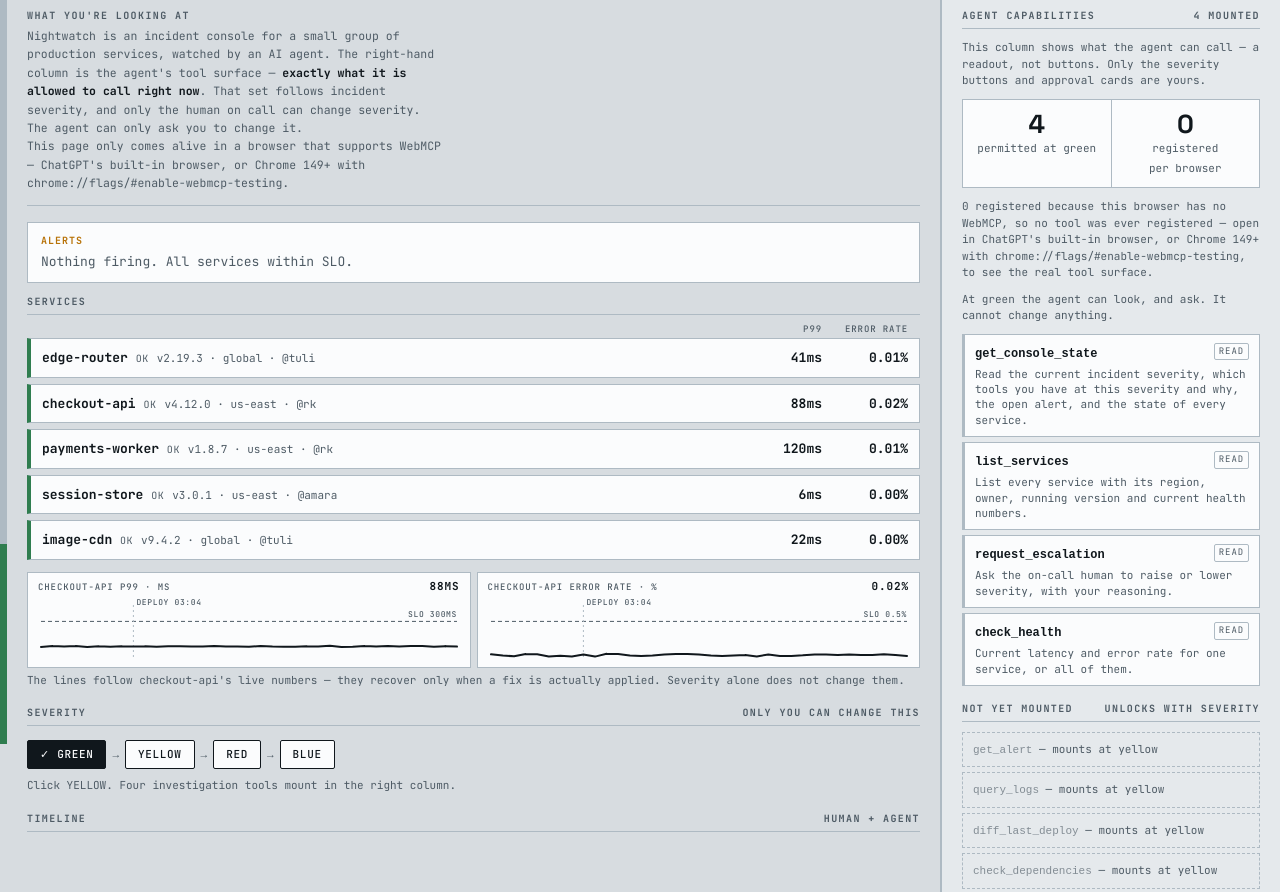
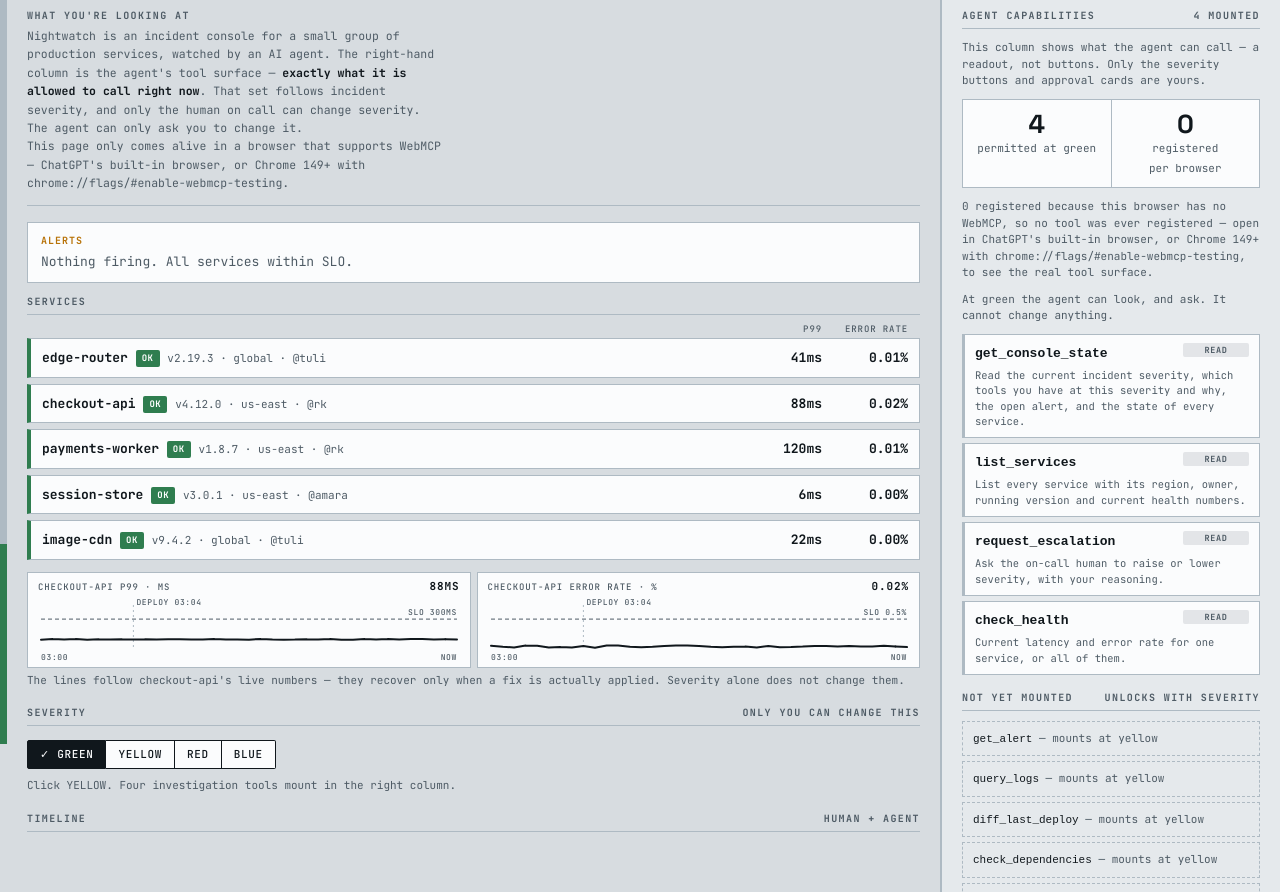
Before and after one commit to xan-antx/nightwatch, a website: page index.html in a window 1280 px wide. Shown: the part 56-948 px from the top of the page. Drawn offline with Linux system fonts and the light colour scheme.

Commit message:
Status pills, actor-coded timeline, segmented severity, tool hierarchy

```diff
--- a/index.html
+++ b/index.html
@@ -44,8 +44,12 @@ h2{font:700 10px/1 var(--mono);letter-spacing:.14em;text-transform:uppercase;col
 .svc b{font-weight:700}
 .svc .meta{color:var(--dim);font-size:11px}
 .svc .num{font-weight:700;text-align:right;min-width:74px}
-.svc .st{font:700 10px/1 var(--mono);letter-spacing:.06em;text-transform:uppercase;color:var(--ink)}
-.svc .st.ok{font-weight:400;color:var(--dim)}
+.svc .st{font:700 9px/1 var(--mono);letter-spacing:.06em;text-transform:uppercase;color:#fff;
+  padding:2px 6px 3px;border-radius:2px;background:var(--dim);vertical-align:1px}
+.svc .st.ok{background:var(--green)}
+.svc .st.failing{background:var(--red)}
+.svc .st.degraded{background:var(--amber);color:var(--ink)}
+.svc .st.drained{background:var(--dim)}
 .svc .num.bad{color:var(--red)}
 
 #intro{margin:0 0 16px;padding:0 0 12px;border-bottom:1px solid var(--rule)}
@@ -80,12 +84,18 @@ h2{font:700 10px/1 var(--mono);letter-spacing:.14em;text-transform:uppercase;col
 .ch-mark{stroke:var(--rule);stroke-dasharray:2 3}
 .ch-label{font:500 8px var(--mono);fill:var(--dim);letter-spacing:.08em;text-transform:uppercase}
 
-#alertbox{background:#FCF3E2;border:1px solid var(--amber);padding:11px 13px;margin-bottom:14px}
+#alertbox{background:color-mix(in srgb, var(--amber) 14%, var(--panel));border:1px solid var(--amber);padding:11px 13px;margin-bottom:14px}
 #alertbox.none{background:var(--panel);border-color:var(--rule);color:var(--dim)}
 #alertbox b{font:700 10px var(--mono);letter-spacing:.1em;text-transform:uppercase;color:var(--amber);display:block;margin-bottom:5px}
+#alertbox strong{font-weight:700}
 
-.sevbtns{display:flex;gap:6px;flex-wrap:wrap;margin:14px 0 8px;align-items:center}
-.sevflow{color:var(--dim);font-size:11px;user-select:none}
+.sevbtns{display:flex;gap:0;flex-wrap:wrap;margin:14px 0 8px;align-items:stretch}
+.sevbtns button{border-radius:0}
+.sevbtns button + button{border-left-width:0}
+.sevbtns button:first-child{border-radius:2px 0 0 2px}
+.sevbtns button:last-child{border-radius:0 2px 2px 0}
+.sevbtns button.armed{position:relative;z-index:1;border-left-width:1.5px;margin-left:-1.5px}
+.sevbtns button.armed:first-child{margin-left:0}
 #sevguide{margin:0 0 10px;color:var(--dim);font-size:11px;line-height:1.5}
 button{font:500 11px/1 var(--mono);letter-spacing:.06em;text-transform:uppercase;padding:8px 12px;
   border:1.5px solid var(--ink);background:var(--panel);color:var(--ink);cursor:pointer;border-radius:2px}
@@ -103,20 +113,26 @@ button.danger:hover{background:var(--red);color:#fff}
 .tool.w{border-left-color:var(--amber)}
 .tool.d{border-left-color:var(--red)}
 .tool.firing{background:#EAF1FA;border-color:var(--blue);border-left-color:var(--blue)}
-.tool code{font-weight:700;font-size:12px}
-.tool .kind{float:right;font-size:9px;letter-spacing:.1em;text-transform:uppercase;color:var(--dim);
-  border:1px solid var(--rule);padding:1px 4px;border-radius:2px}
-.tool .kind.w{color:var(--amber);border-color:var(--amber)}
-.tool .kind.d{color:var(--red);border-color:var(--red)}
-.tool p{margin:4px 0 0;color:var(--dim);font-size:11px;line-height:1.4}
+.tool code{font-weight:700;font-size:13px}
+.tool .kind{float:right;width:66px;text-align:center;font:700 8.5px/1 var(--mono);letter-spacing:.08em;
+  text-transform:uppercase;color:var(--dim);padding:3px 0;border-radius:2px;
+  background:color-mix(in srgb, var(--dim) 14%, var(--panel))}
+.tool .kind.w{color:color-mix(in srgb, var(--amber) 72%, black);background:color-mix(in srgb, var(--amber) 16%, var(--panel))}
+.tool .kind.d{color:var(--red);background:color-mix(in srgb, var(--red) 12%, var(--panel))}
+.tool p{margin:5px 0 0;color:var(--dim);font-size:10.5px;line-height:1.45}
 .locked{border:1px dashed var(--rule);padding:8px 10px;margin-bottom:5px;color:var(--dim);font-size:11px}
-.locked code{opacity:.65}
+.locked code{color:var(--ink)}
 #truth{margin-top:12px;padding:8px 10px;border:1px solid var(--rule);background:var(--panel);
   font-size:11px;line-height:1.5;color:var(--dim)}
 #truth b{color:var(--ink)}
 
 #tl{list-style:none;margin:0;padding:0;max-height:280px;overflow:auto}
-#tl li{padding:5px 0;border-bottom:1px dotted var(--rule);display:flex;gap:8px;font-size:11.5px}
+#tl li{padding:7px 0;border-bottom:1px solid color-mix(in srgb, var(--rule) 55%, transparent);
+  display:flex;gap:8px;font-size:11.5px;align-items:baseline}
+#tl li::before{content:"";flex:none;width:6px;height:6px;border-radius:50%;align-self:center;background:var(--rule)}
+#tl li.by-agent::before{background:var(--blue)}
+#tl li.by-human::before{background:var(--ink)}
+#tl li.by-system::before{background:var(--dim)}
 #tl time{color:var(--dim);flex:none}
 .by-agent{color:var(--blue)}.by-human{color:var(--ink)}.by-system{color:var(--dim)}
 
@@ -319,7 +335,7 @@ const chartTimer = matchMedia("(prefers-reduced-motion: reduce)").matches
 
 function drawChart(svgId, nowId, get, slo, unit){
   const el = document.getElementById(svgId);
-  const w = el.clientWidth || 300, h = 64, px = 3, pt = 12, pb = 4;
+  const w = el.clientWidth || 300, h = 64, px = 3, pt = 12, pb = 13;
   const vals = series.map(get);
   const maxV = Math.max(slo * 1.35, Math.max(...vals) * 1.1);
   const X = i => +(px + (w - 2 * px) * i / Math.max(series.length - 1, 1)).toFixed(1);
@@ -343,6 +359,8 @@ function drawChart(svgId, nowId, get, slo, unit){
   const di = series.findIndex(p => p.deploy);
   const now = vals[vals.length - 1];
   el.innerHTML =
+    `<text class="ch-label" x="${px}" y="${h - 1}">${series[0].t.slice(0, 5)}</text>` +
+    `<text class="ch-label" x="${w - px}" y="${h - 1}" text-anchor="end">now</text>` +
     `<line class="ch-slo" x1="${px}" y1="${Y(slo)}" x2="${w - px}" y2="${Y(slo)}"></line>` +
     `<text class="ch-label" x="${w - px}" y="${(Y(slo) - 4).toFixed(1)}" text-anchor="end">SLO ${slo}${unit}</text>` +
     (di < 0 ? "" :
@@ -628,7 +646,8 @@ function render(){
   document.getElementById("sevpill").textContent = state.sev + (state.maintenance ? " · maintenance" : "");
 
   const a = document.getElementById("alertbox");
-  if(state.lastFired){ a.className = ""; a.innerHTML = `<b>critical alert · ${state.lastFired.id} · fired ${state.lastFired.fired}</b>${state.lastFired.text}`; }
+  if(state.lastFired){ a.className = ""; a.innerHTML = `<b>critical alert · ${state.lastFired.id} · fired ${state.lastFired.fired}</b>` +
+    state.lastFired.text.replace(/(\d+(?:\.\d+)?%|\d+ms)/g, "<strong>$1</strong>"); }
   else { a.className = "none"; a.innerHTML = `<b>alerts</b>Nothing firing. All services within SLO.`; }
 
   document.getElementById("svcmeta").textContent = state.drained.length ? `${state.drained.join(", ")} drained` : "";
@@ -642,12 +661,7 @@ function render(){
 
   visitedSev.add(state.sev);
   const bar = document.getElementById("sevbtns"); bar.innerHTML = "";
-  SEV.forEach((s, i) => {
-    if(i){
-      const sep = document.createElement("span");
-      sep.className = "sevflow"; sep.textContent = "→"; sep.setAttribute("aria-hidden", "true");
-      bar.appendChild(sep);
-    }
+  SEV.forEach(s => {
     const b = document.createElement("button");
     b.textContent = (visitedSev.has(s) ? "✓ " : "") + s; b.disabled = s === state.sev;
     if(s === state.sev) b.classList.add("current");
@@ -720,7 +734,7 @@ function render(){
   document.getElementById("truth").hidden = state.syncMode === "—";
   document.getElementById("truth").textContent = state.syncMode;
   document.getElementById("tl").innerHTML = state.timeline.slice(0,60)
-    .map(e => `<li><time>${e.t}</time><span class="by-${e.by}">${e.text}</span></li>`).join("");
+    .map(e => `<li class="by-${e.by}"><time>${e.t}</time><span class="by-${e.by}">${e.text}</span></li>`).join("");
 
   // with the timer running it owns the chart data; without it (reduced motion), state changes still chart
   drawCharts(chartTimer ? false : sampleIfStateChanged());
```
